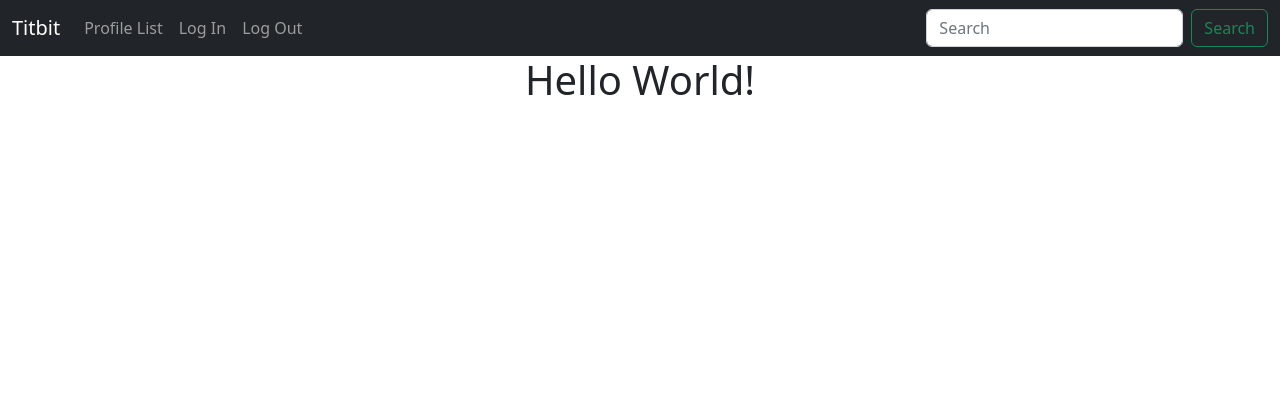
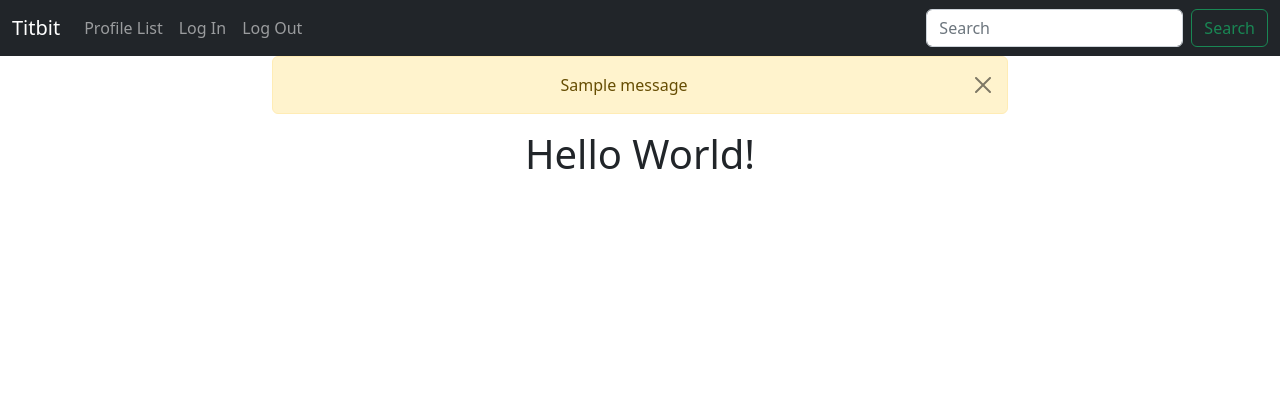
Before and after one commit to luandretta/titbit, a Django app: page / in a window 1280 px wide. Shown: the top 420 px of the page. Run offline with Django 3.2, Linux system fonts and the light colour scheme; tables that the repository leaves empty hold one stand-in row (values such as "Sample post"); one stand-in notice (Sample message) is shown; some libraries are stand-ins or nearby versions.

Commit message:
Feat: add messages to pages

```diff
--- a/titbit/templates/base.html
+++ b/titbit/templates/base.html
@@ -74,6 +74,17 @@
     <div class="container">
         <div class="row">
             <div class="col-md-8 offset-md-2 text-center">
+                 <!-- Messages -->
+                {% if messages %}
+                    {% for message in messages %}
+                    <div class="alert alert-warning alert-dismissible fade show" role="alert">
+                        {{ message }}
+                        <button type="button" class="btn-close" data-bs-dismiss="alert" aria-label="Close"></button>
+                      </div>
+                    {% endfor %}
+
+                {% endif %}
+
                 {% block content %}
                 <!-- Content Goes here -->
                 {% endblock content %}
--- a/titbit/templates/profile_list.html
+++ b/titbit/templates/profile_list.html
@@ -1,4 +1,5 @@
 {% extends 'base.html' %}
+{% load static %}
 
 {% block content %}
 <h1>Profile List</h1>
@@ -9,7 +10,7 @@
     <div class="card mb-3" style="max-width: 540px;">
         <div class="row no-gutters">
           <div class="col-md-4">
-            <img src="..." alt="...">
+            <img src="{% static 'images/user.png' %}" alt="Profile Image">
           </div>
           <div class="col-md-8">
             <div class="card-body">
--- a/titbit/views.py
+++ b/titbit/views.py
@@ -1,4 +1,5 @@
-from django.shortcuts import render
+from django.shortcuts import render, redirect
+from django.contrib import messages
 from .models import Profile
 
 
@@ -6,5 +7,9 @@ def home(request):
     return render(request, 'index.html', {})
 
 def profile_list(request):
-    profiles = Profile.objects.exclude(user=request.user)
-    return render(request, 'profile_list.html', {'profiles':profiles})
+    if request.user.is_authenticated:
+        profiles = Profile.objects.exclude(user=request.user)
+        return render(request, 'profile_list.html', {'profiles':profiles})
+    else:
+        messages.success(request, ('You must be loggeg in to view this page.'))
+        return redirect('home')
```
Also changed, not shown: titbit/static/css/style.css (added), titbit/static/images/user.png (added).
